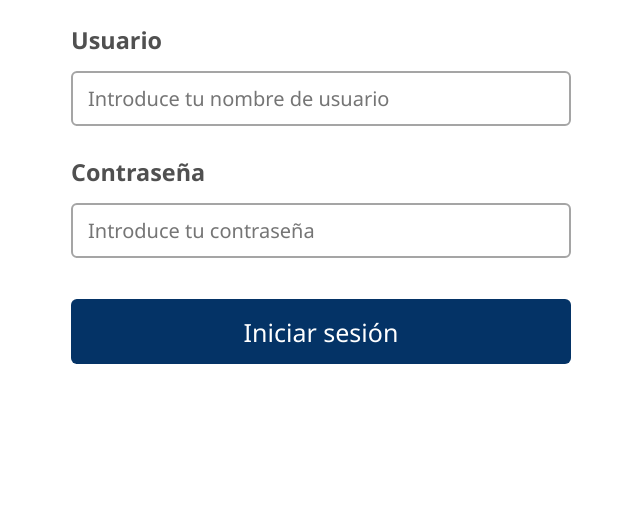
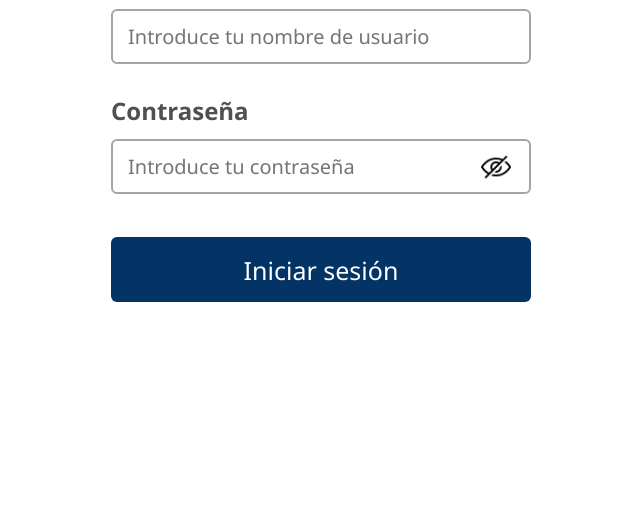
Before and after one commit to Fernando200519/sistema-reservas-asesorias, an Electron app: page src/renderer/login/login.html in a window 1000 px wide. Shown: the part 285-800 px from the top of the page, without its empty margins (179-819 px from the left). Drawn offline with Linux system fonts and the light colour scheme.

Commit message:
Terminando el inicio de sesión

```diff
--- a/src/main/main.js
+++ b/src/main/main.js
@@ -10,9 +10,9 @@ function createWindow() {
     webPreferences: {
       nodeIntegration: true,
       contextIsolation: false
-    }
+    },
   });
-
+  mainWindow.setMenu(null);
   mainWindow.loadFile(path.join(__dirname, '../renderer/login/login.html'));
 }
 
--- a/src/renderer/login/login.css
+++ b/src/renderer/login/login.css
@@ -5,8 +5,17 @@
     font-family: 'Segoe UI';
 }
 
-.container{
-    margin-top: 100px;
+body {
+    height: 100vh;
+    display: flex;
+    justify-content: center;
+    align-items: center;
+}
+
+.container {
+    width: 500px;
+    height: 100%;
+    padding: 40px;
 }
 
 .titulo-caa{
@@ -24,26 +33,26 @@
 }
 
 .container-input{
-    margin-left: auto;
-    margin-right: auto;
-    margin-top: 60px;
-    font-size: 20px;
-    width: 500px;
-    height: 275px;
-    align-items: center;
+    margin-top: 40px;
 }
 
-.titulo-usuario{
-    color: #505050;
-    margin-bottom: 15px;
+.container-input-user{
+    margin-top: 12px;
 }
 
-.titulo-contraseña{
-    color: #505050;
-    margin-bottom: 15px;
+.container-input-password{
+    position: absolute;
+    width: 420px;
+    margin-top: 12px;
 }
 
-.input-user{
+.titulo{
+    font-size: 24px;
+    color: #505050;
+    font-weight: bold;
+}
+
+.input{
     border-radius: 6px;
     border: 2px solid #a5a5a5;
     width: 100%;
@@ -52,13 +61,9 @@
     padding-left: 15px;
 }
 
-.input-password{
-    border-radius: 6px;
-    border: 2px solid #a5a5a5;
-    width: 100%;
-    height: 55px;
-    font-size: 20px;
-    padding-left: 15px;
+.input:focus{
+    outline: none;
+    border: 2px solid #003366;
 }
 
 .container-input-user{
@@ -66,23 +71,31 @@
 }
 
 .container-button{
-    margin-left: auto;
-    margin-right: auto;
-    width: 500px;
-    height: 100px;
+    margin-top: 110px;
+    height: 65px;
 }
 
 .button-iniciar{
     font-size: 25px;
     color: #FFFFFF;
-    text-align: center;
     background-color: #043366;
     width: 100%;
     height: 65px;
     border-radius: 6px;
     border-style: none;
+    font-weight: normal;
 }
 
 .button-iniciar:active{
-    background-color: #031f3e;
+    background-color: #010c17;
 }
+
+#toggle-password {
+    width: 30px;
+    top: 50%;
+    right: 20px;
+    transform: translateY(-50%);
+    cursor: pointer;
+    position: absolute;
+    color: #a5a5a5;
+}
--- a/src/renderer/login/login.html
+++ b/src/renderer/login/login.html
@@ -15,22 +15,26 @@
 
         <div class="container-input">
 
-            <h3 class="titulo-usuario">Usuario</h3>
-            <div class="container-input-user">
-                <input class="input-user" type="text" placeholder="Introduce tu nombre de usuario">
-            </div>
+            <form class="login-form">
+                <label for="usuario" class="titulo">Usuario</label>
+                <div class="container-input-user">
+                    <input id="usuario" name="usuario" class="input" type="text" placeholder="Introduce tu nombre de usuario">
+                </div>
 
-            <h3 class="titulo-contraseña">Contraseña</h3>
-            <div class="container-input-password">
-                <input class="input-password" type="text" placeholder="Introduce tu contraseña">
-            </div>
+                <label for="contraseña" class="titulo">Contraseña</label>
+                <div class="container-input-password">
+                    <input id="contraseña" name="contraseña" class="input" type="password" placeholder="Introduce tu contraseña">
+                    <img id="toggle-password" src="../../../assets/esconder.png" alt="Mostrar contraseña">
+                </div>
+
+                <div class="container-button">
+                    <button class="button-iniciar" type="submit">Iniciar sesión</button>
+                </div>
+            </form>
 
 
         </div>
-
-        <div class="container-button">
-            <button class="button-iniciar">Iniciar sesión</button>
-        </div>
     </div>
+    <script src="login.js"></script>
 </body>
 </html>
--- /dev/null
+++ b/src/renderer/login/login.js
@@ -0,0 +1,8 @@
+const passwordInput = document.getElementById('contraseña');
+const togglePassword = document.getElementById('toggle-password');
+
+togglePassword.addEventListener('click', () => {
+  const isPassword = passwordInput.type === 'password';
+  passwordInput.type = isPassword ? 'text' : 'password';
+  togglePassword.src = isPassword ? '../../../assets/mostrar.png' : '../../../assets/esconder.png';
+});
```
Also changed, not shown: assets/assets.md (deleted), assets/esconder.png (added), assets/mostrar.png (added).
